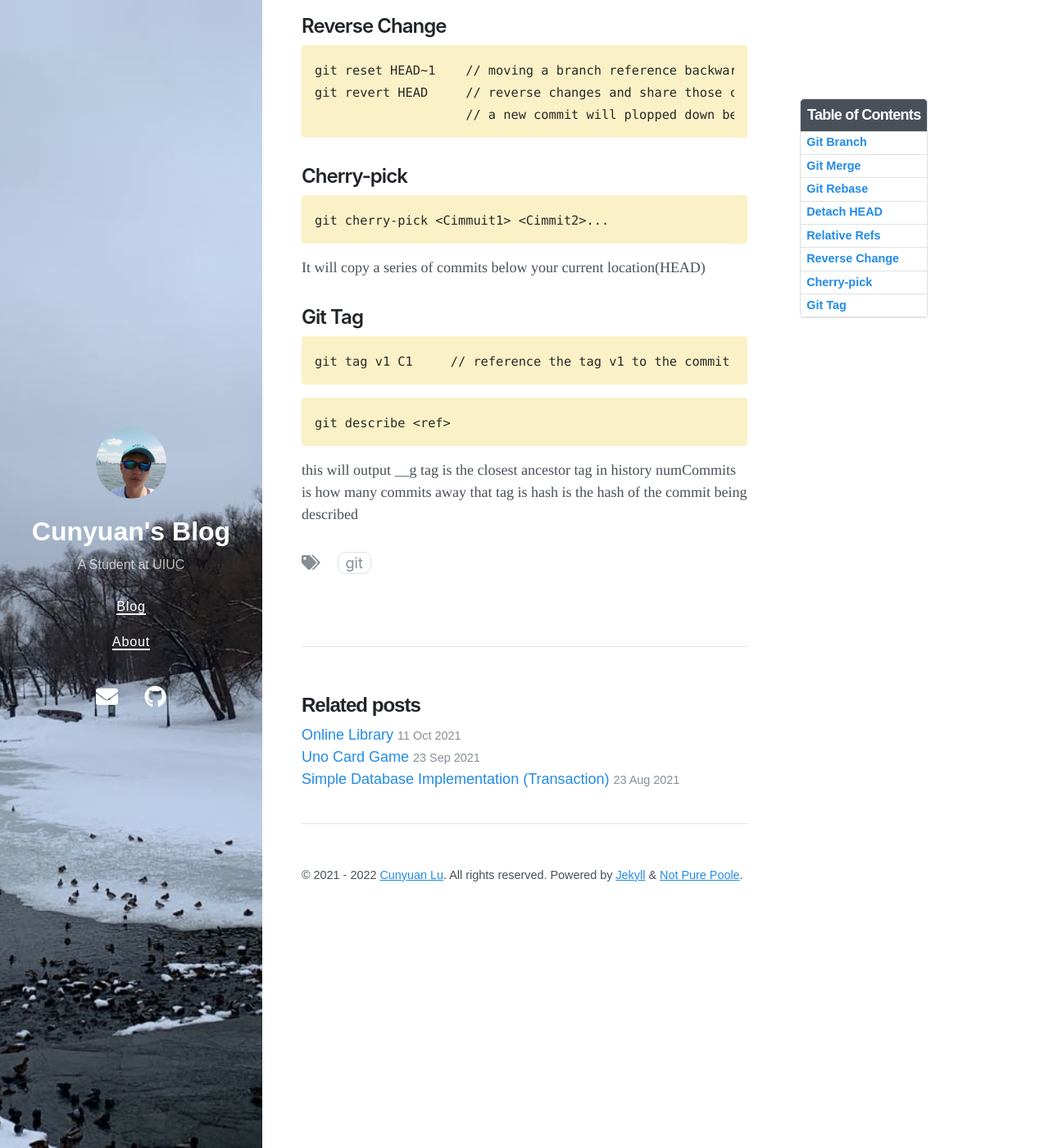
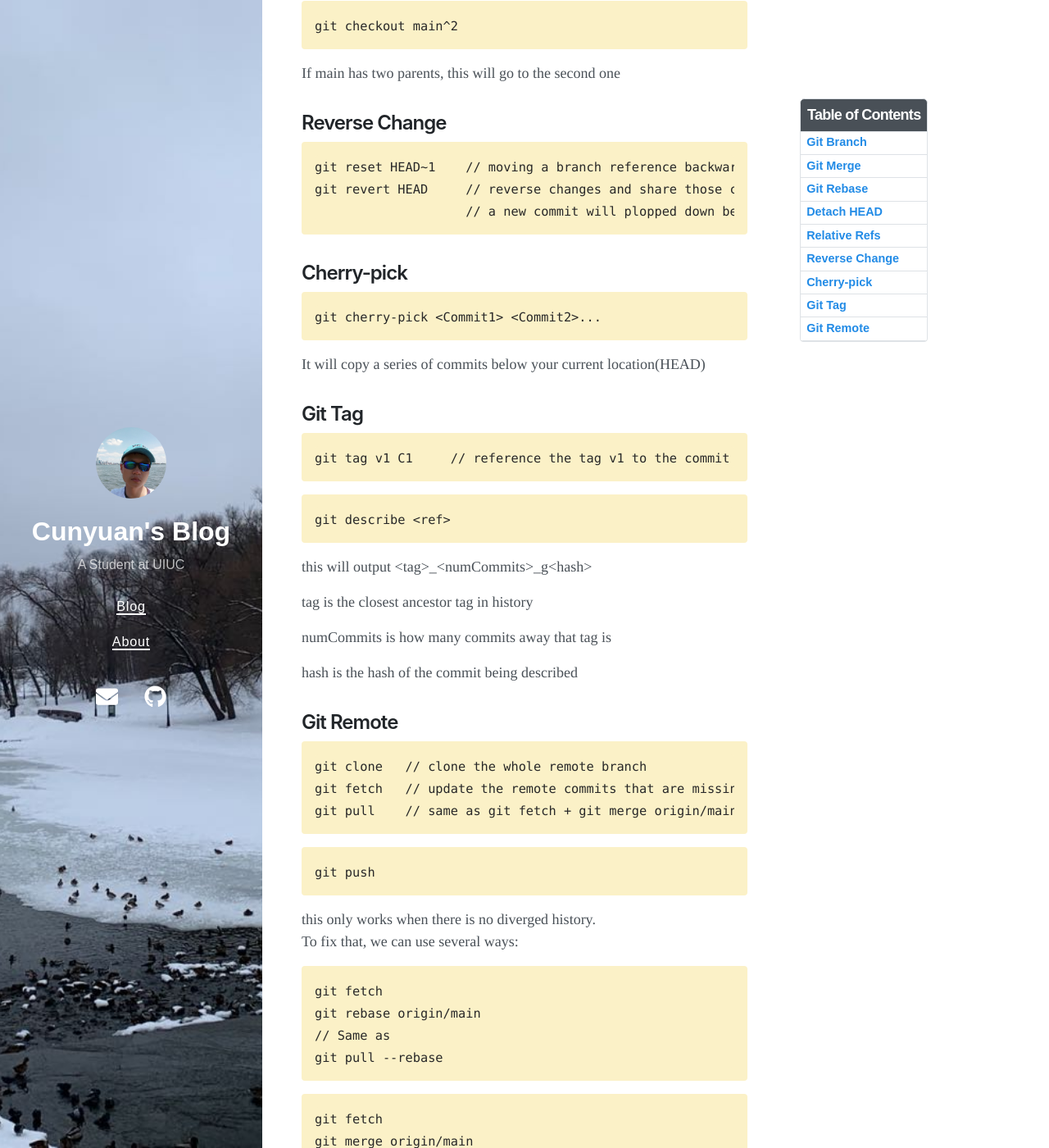
Before and after one commit to Timelordlulu/Blog, a Jekyll site: the page built from _posts/2021-02-25-learning-git-branching.md, in a window 1280 px wide and 1400 px high, scrolled down 1539 px. Shown: the whole window at 82% size. Built offline with Jekyll 4.4.1, drawn with Linux system fonts in a browser that asks for light colours; nearby versions of some CDN libraries; some of the changed text lies outside the part shown.

Commit message:
finish new post

````diff
--- a/_posts/2021-02-25-learning-git-branching.md
+++ b/_posts/2021-02-25-learning-git-branching.md
@@ -53,6 +53,12 @@ git checkout main^
 git checkout main~<num>
 ```
 
+```
+git checkout main^2
+```
+
+If main has two parents, this will go to the second one
+
 ## Reverse Change
 ```
 git reset HEAD~1    // moving a branch reference backwards
@@ -62,7 +68,7 @@ git revert HEAD     // reverse changes and share those changes with others
 
 ## Cherry-pick
 ```
-git cherry-pick <Cimmuit1> <Cimmit2>...
+git cherry-pick <Commit1> <Commit2>...
 ```
 It will copy a series of commits below your current location(HEAD)
 
@@ -73,7 +79,36 @@ git tag v1 C1     // reference the tag v1 to the commit C1
 ```
 git describe <ref>
 ```
-this will output <tag>_<numCommits>_g<hash>
+this will output \<tag\>_\<numCommits\>_g\<hash\>
+
 tag is the closest ancestor tag in history
+
 numCommits is how many commits away that tag is
+
 hash is the hash of the commit being described
+
+## Git Remote
+```
+git clone   // clone the whole remote branch
+git fetch   // update the remote commits that are missing locally, but won't change the local state (main branch)
+git pull    // same as git fetch + git merge origin/main
+```
+
+```
+git push
+```
+this only works when there is no diverged history.
+To fix that, we can use several ways:
+```
+git fetch
+git rebase origin/main
+// Same as
+git pull --rebase
+```
+
+```
+git fetch
+git merge origin/main
+// Same as
+git pull
+```
````
